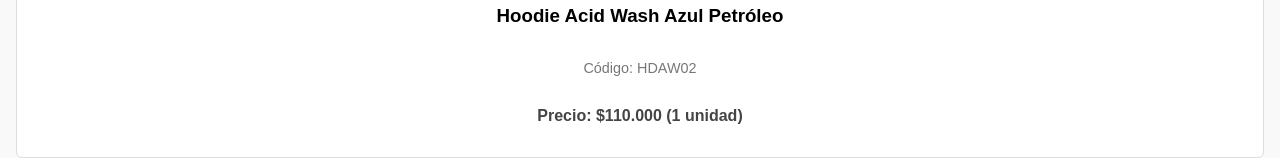
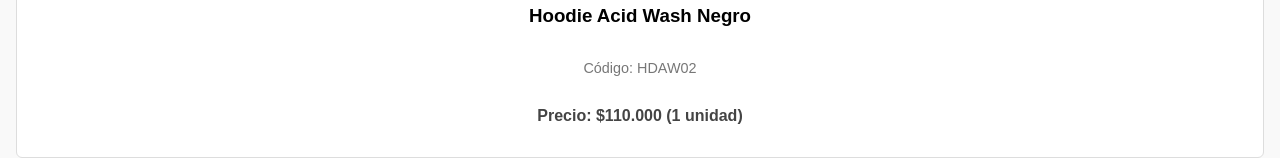
Before and after one commit to juangomezoc/Example, a plain HTML site: page index.html in a window 1280 px wide. Shown: the part 4169-4327 px from the top of the page. Drawn offline with Linux system fonts and the light colour scheme.

Commit message:
Update index.html

```diff
--- a/index.html
+++ b/index.html
@@ -54,7 +54,7 @@
     </div>
     <div class="producto">
       <img src="img/ACID-WASH.jpg" alt="Hoodie Acid Wash Azul Petróleo">
-      <h3>Hoodie Acid Wash Azul Petróleo</h3>
+      <h3>Hoodie Acid Wash Negro</h3>
       <p class="codigo">Código: HDAW02</p>
       <p class="precio">Precio: $110.000 (1 unidad)</p>
     </div>
```
